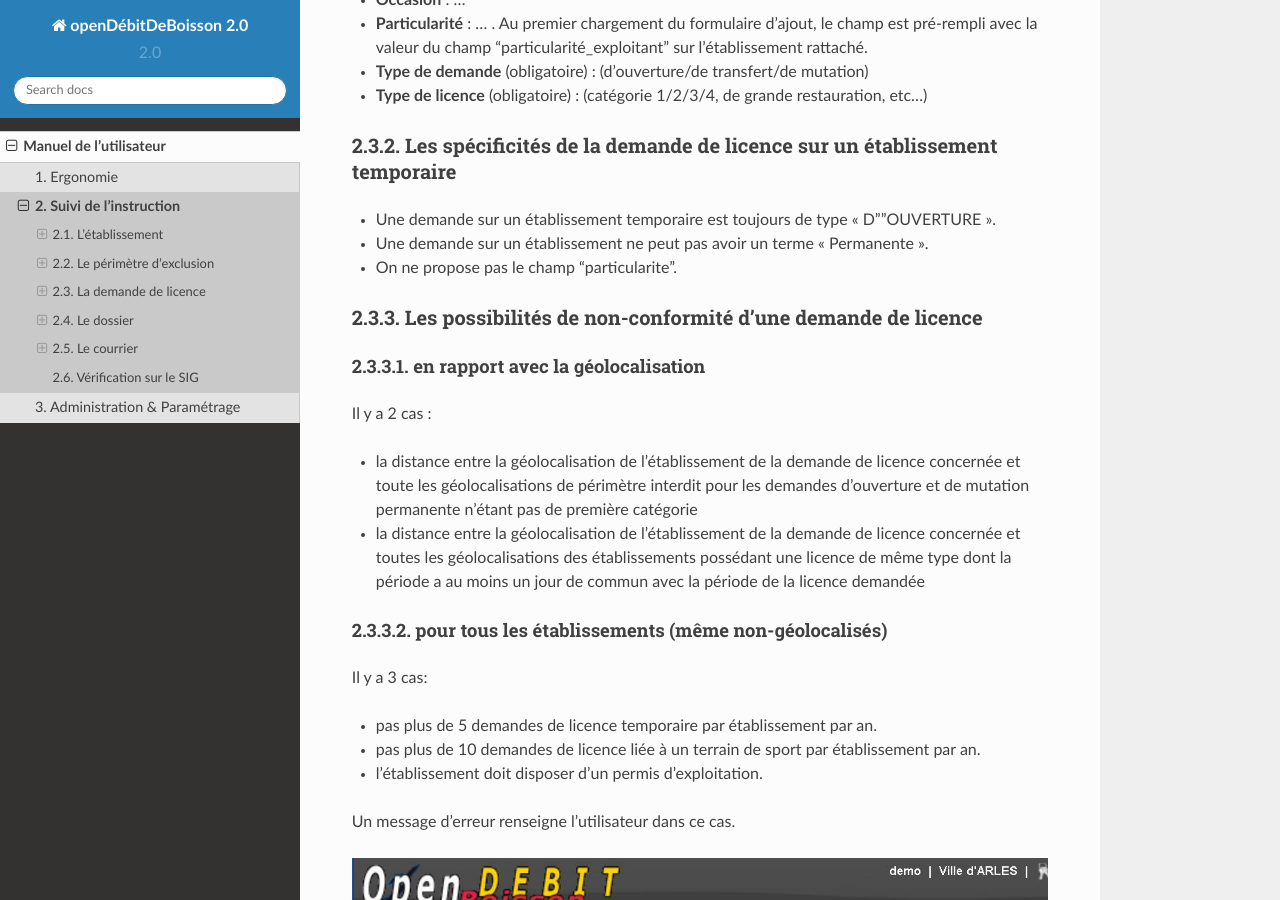
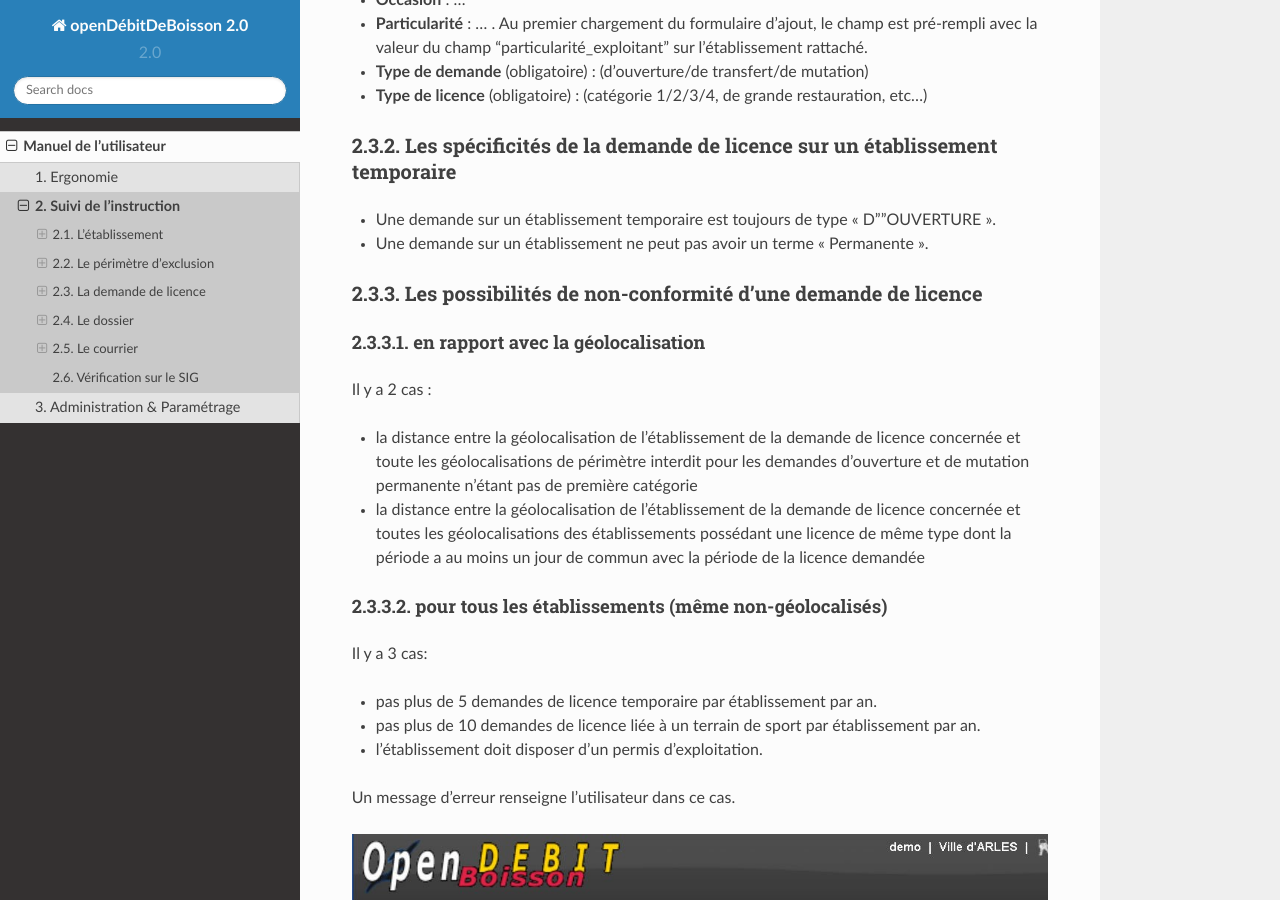
Before and after one commit to Acidburn0zzz/opendebitdeboisson-documentation, a Sphinx documentation site: the page built from source/manuel_utilisateur/instruction/index.rst, in a window 1280 px wide and 900 px high, scrolled down 6929 px. Built offline with Sphinx 7.4.7 and the Read the Docs theme 2.0.0, drawn with Linux system fonts in a browser that asks for light colours.

Commit message:
Le champ particularité est également proposé sur une demande de licence dans le contexte d'un établissement temporaire

```diff
--- a/source/manuel_utilisateur/instruction/index.rst
+++ b/source/manuel_utilisateur/instruction/index.rst
@@ -136,7 +136,7 @@
 
 - Une demande sur un établissement temporaire est toujours de type "D''OUVERTURE".
 - Une demande sur un établissement ne peut pas avoir un terme "Permanente".
-- On ne propose pas le champ 'particularite'.
+
 
 ===========================================================
 Les possibilités de non-conformité d'une demande de licence
```
